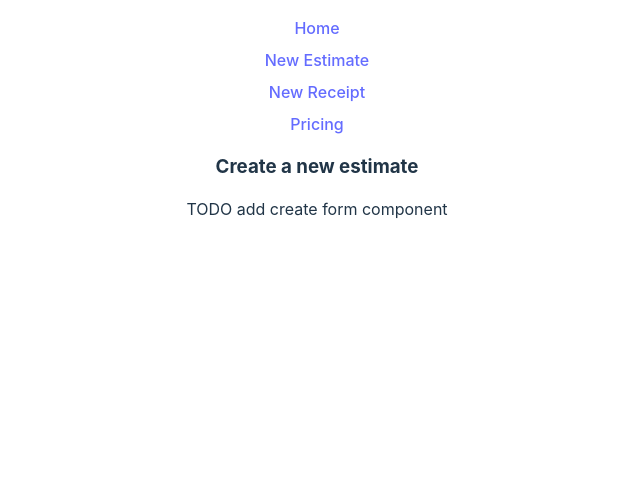
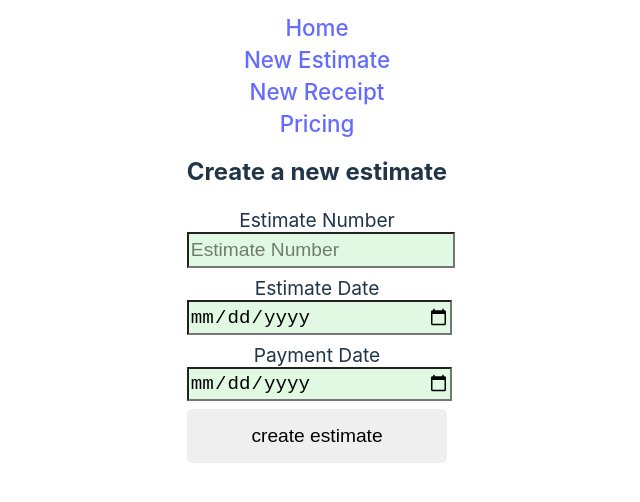
Before and after one commit to codeconcept/receipt-maker, a React (Vite) app: page /new-estimate in a window 1280 px wide. Shown: the top 502 px of the page, without its empty margins (323-963 px from the left). Built offline with nearby package versions, Linux system fonts and the light colour scheme.

Commit message:
React hook form

```diff
--- a/index.html
+++ b/index.html
@@ -4,7 +4,7 @@
     <meta charset="UTF-8" />
     <link rel="icon" type="image/svg+xml" href="/vite.svg" />
     <meta name="viewport" content="width=device-width, initial-scale=1.0" />
-    <title>Vite + React + TS</title>
+    <title>Receipt Maker</title>
   </head>
   <body>
     <div id="root"></div>
--- a/package.json
+++ b/package.json
@@ -11,6 +11,7 @@
   "dependencies": {
     "react": "^18.2.0",
     "react-dom": "^18.2.0",
+    "react-hook-form": "^7.40.0",
     "react-router-dom": "^6.4.5"
   },
   "devDependencies": {
--- a/src/App.css
+++ b/src/App.css
@@ -5,9 +5,17 @@
   text-align: center;
 }
 
+h3 {
+  font-size: 1.5rem;
+}
+
 .navbar {
   padding-top: 1rem;
   display: grid;
   grid-template-rows: repeat(4, 1fr);
-  gap: .5rem;
+  gap: 0.5rem;
 }
+a, a:visited {
+  color: #777;
+  font-size: 1.4rem;
+}
--- /dev/null
+++ b/src/components/EstimateForm.module.css
@@ -0,0 +1,32 @@
+.form {
+  display: grid;
+  grid-template-rows: auto;
+  --font-size: 1.2rem;
+}
+
+.formlabel {
+  font-size: var(--font-size);
+}
+
+.forminput {
+  width: 100%;
+  height: 1.9rem;
+  font-size: var(--font-size);
+  background-color: rgb(225, 249, 226);
+  max-width: 25rem;
+  margin-bottom: 0.5rem;
+}
+
+.formerror {
+  color: red;
+  font-size: 0.9rem;
+}
+
+.formbutton {
+  border: none;
+  outline: none;
+  padding: 1rem;
+  border-radius: 5px;
+  font-size: var(--font-size);
+  cursor: pointer;
+}
--- /dev/null
+++ b/src/components/EstimateForm.tsx
@@ -0,0 +1,27 @@
+import { SubmitHandler, useForm } from "react-hook-form";
+import { Estimate } from '../App';
+import styles from './EstimateForm.module.css'
+
+export default function EstimateForm() {
+    const { register, handleSubmit, formState: { errors } } = useForm<Estimate>();
+    const onSubmit: SubmitHandler<Estimate> = data => console.log(data);
+
+
+    return <form className={styles.form} onSubmit={handleSubmit(onSubmit)}>
+        {/* register your input into the hook by invoking the "register" function */}
+        <label htmlFor="estimateNumber" className={styles.formlabel}>Estimate Number</label>
+        <input className={styles.forminput} {...register("estimateNumber", { required: true })} placeholder='Estimate Number' id="estimateNumber" />
+        <span className={styles.formerror}>{errors.estimateNumber && "Please, enter an estimate number"}</span>
+
+        <label htmlFor="estimateDate" className={styles.formlabel}>Estimate Date</label>
+        <input className={styles.forminput} type='date'  {...register("estimateDate", { required: true })} placeholder='Estimate Date' id='estimateDate' />
+        <span className={styles.formerror}>{errors.estimateDate && "Please, enter an estimate date"}</span>
+
+
+        <label htmlFor="paymentDate" className={styles.formlabel}>Payment Date</label>
+        <input className={styles.forminput} type='date' {...register('paymentDate', { required: true })} placeholder='Due date' id='paymentDate' />
+        <span className={styles.formerror}>{errors.paymentDate && "Please, enter a due date"}</span>
+
+        <input className={styles.formbutton} type="submit" value="create estimate" />
+    </form>
+}
--- a/src/index.css
+++ b/src/index.css
@@ -56,6 +56,12 @@ button:focus-visible {
   outline: 4px auto -webkit-focus-ring-color;
 }
 
+input::placeholder {
+  font-weight: 500;
+  opacity: 0.5;
+  color: rgb(0, 0, 0);
+}
+
 @media (prefers-color-scheme: light) {
   :root {
     color: #213547;
--- a/src/pages/Estimate.tsx
+++ b/src/pages/Estimate.tsx
@@ -1,6 +1,8 @@
+import EstimateForm from '../components/EstimateForm';
+
 export default function Estimate() {
     return <>
         <h3>Create a new estimate</h3>
-        <div>TODO add create form component</div>
+        <EstimateForm />
     </>
 }
```
Also changed, not shown: src/App.tsx (+19 -0 lines), 1 other file (tests, documents, lock files or other folders).
